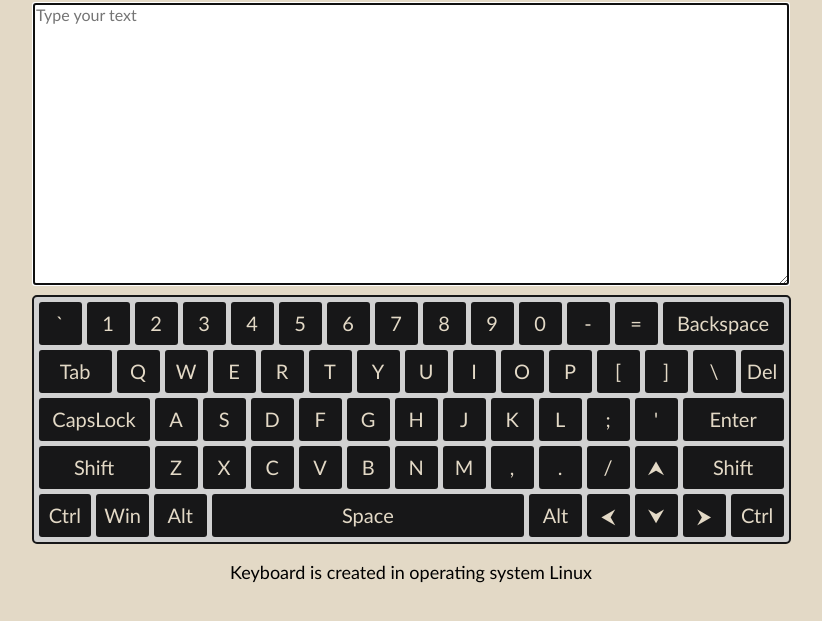
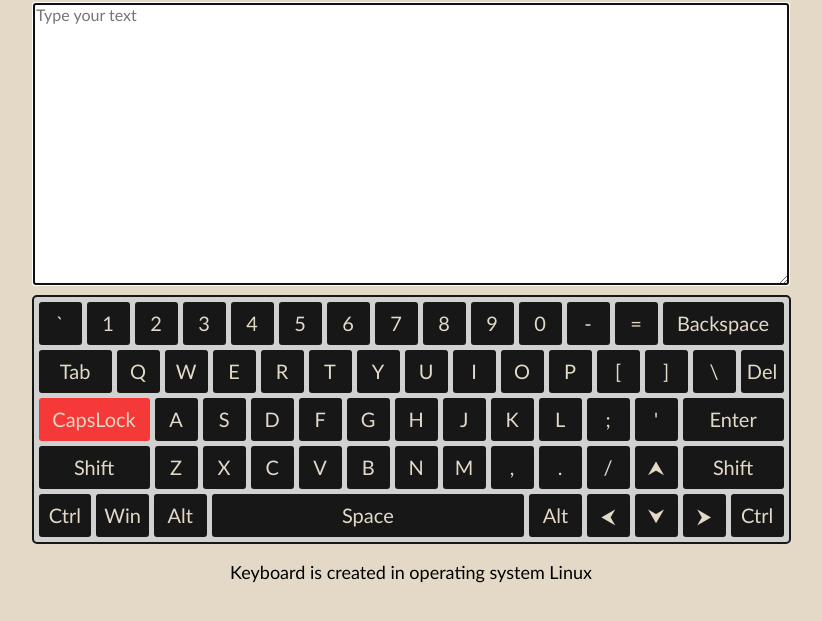
Before and after one commit to PaulusWhite/virtual-keyboard, a website with bundled scripts: page index.html in a window 1280 px wide. Both pictures are taken after a click on the element "CapsLock". Shown: the part 77-698 px from the top of the page, without its empty margins (229-1051 px from the left). Built offline with nearby package versions, Linux system fonts and the light colour scheme.

Commit message:
refactor: replace class keyboard__key_activeCapsLock with keyboard__key_active

```diff
--- a/scripts/typeVirtKeyboardCharacters.js
+++ b/scripts/typeVirtKeyboardCharacters.js
@@ -19,7 +19,7 @@ let clickCapslockKey = (keyboard, currentCharacter) => {
   allKeyCharacters.forEach((character) => {
     let characterValue = character.textContent;
     if (characterValue.length === 1) {
-      if (capsLockKey.classList.contains("keyboard__key_activeCapsLock")) {
+      if (capsLockKey.classList.contains("keyboard__key_active")) {
         character.textContent = characterValue.toLowerCase();
       } else {
         character.textContent = characterValue.toUpperCase();
@@ -27,7 +27,7 @@ let clickCapslockKey = (keyboard, currentCharacter) => {
     }
   });
 
-  capsLockKey.classList.toggle("keyboard__key_activeCapsLock");
+  capsLockKey.classList.toggle("keyboard__key_active");
 };
 
 let clickSpecialKeys = (textarea, currentCharacter, keyboard) => {
--- a/styles/style.scss
+++ b/styles/style.scss
@@ -76,6 +76,9 @@ body {
       .keyboard__key_littleGrow {
         flex-grow: 0.036;
       }
+      .keyboard__key_active {
+        background-color: $redColor;
+      }
     }
   }
   .osInfo {
```
Also changed, not shown: styles/style.css.
